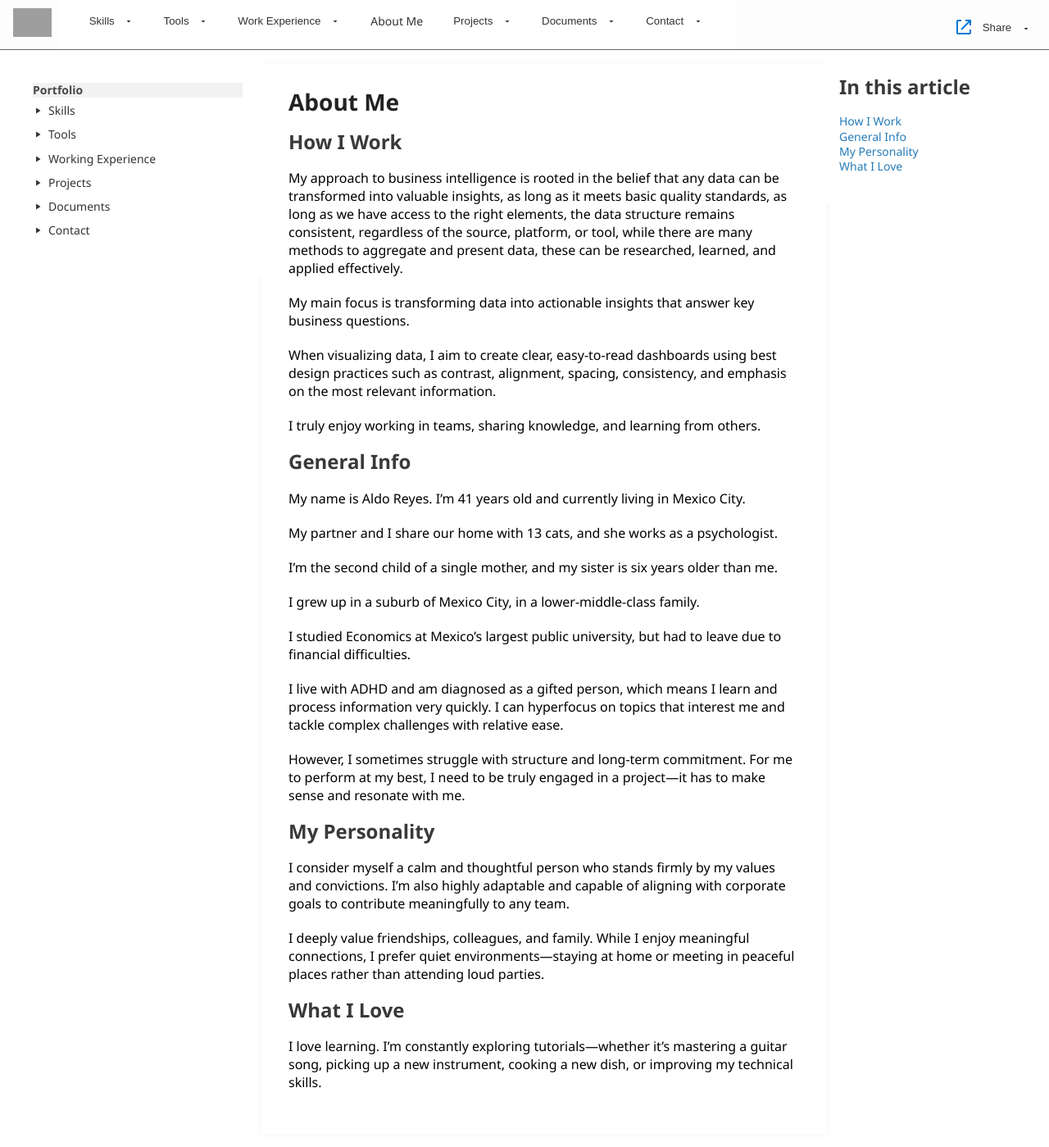
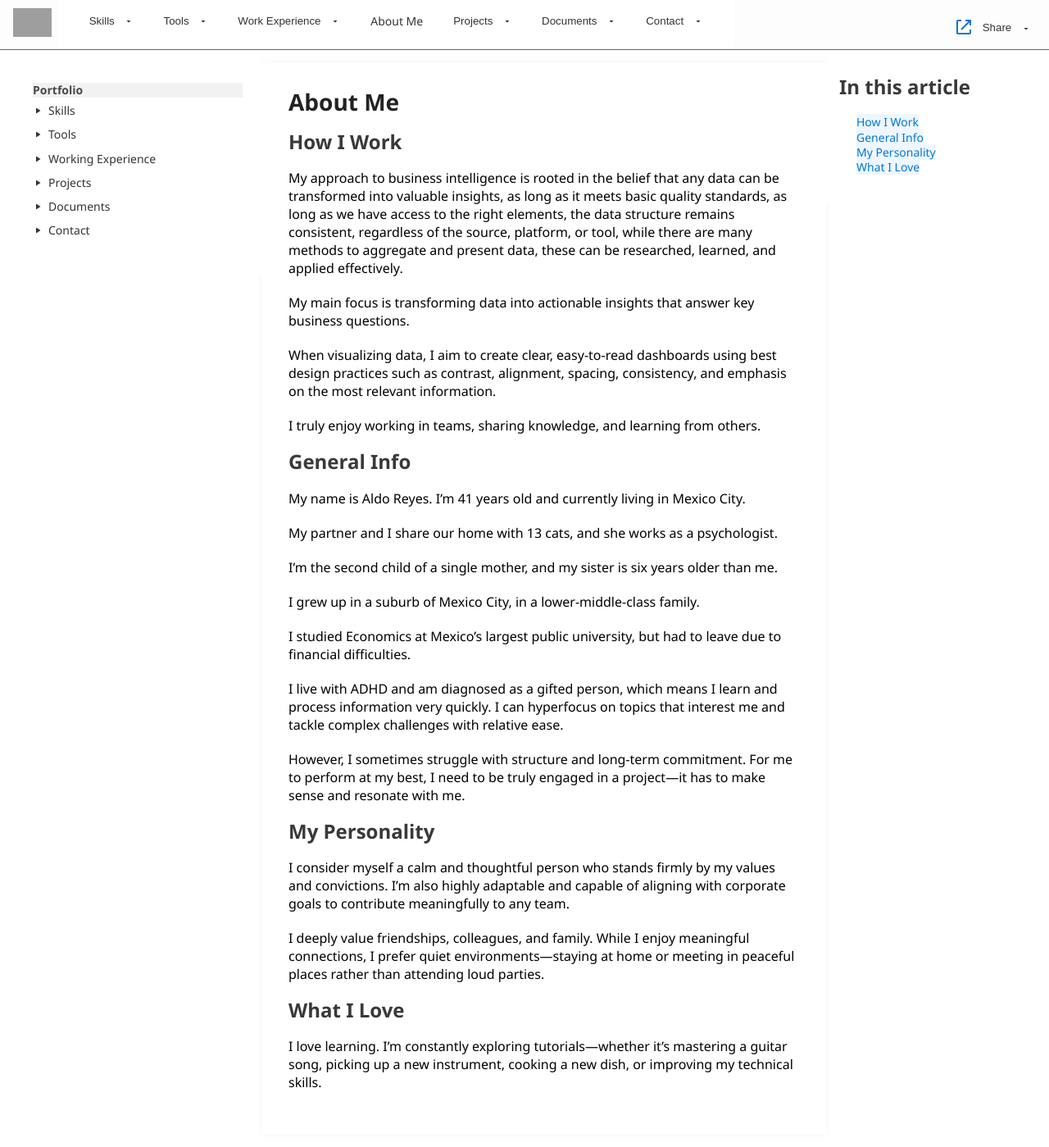
Before and after one commit to AldoReyes84/About-me, a Jekyll site: the page built from README.md, in a window 1280 px wide. Shown: the whole page at 82% size. Built offline with Jekyll 4.4.1, drawn with Linux system fonts in a browser that asks for light colours; our own code applies the rules of GitHub Pages for plain Markdown files; grey boxes are pictures that could not be loaded.

Commit message:
css article nav list style

```diff
--- a/assets/css/style.css
+++ b/assets/css/style.css
@@ -517,14 +517,22 @@
   height: fit-content;
 }
 
+.article-nav-list {
+  margin: 1.5em;
+}
+
+.article-nav-list a {
+  color: #0078d4;
+  background-color: #eef6ff;
+  margin-bottom: 0.5em;
+}
+
 .article-nav-list a.active {
   font-weight: bold;
   color: #0078d4;
   border-left: 3px solid #0078d4;
   background-color: #eef6ff;
 }
-
-
 
 footer {
   background-color: #eaeaea;
```
